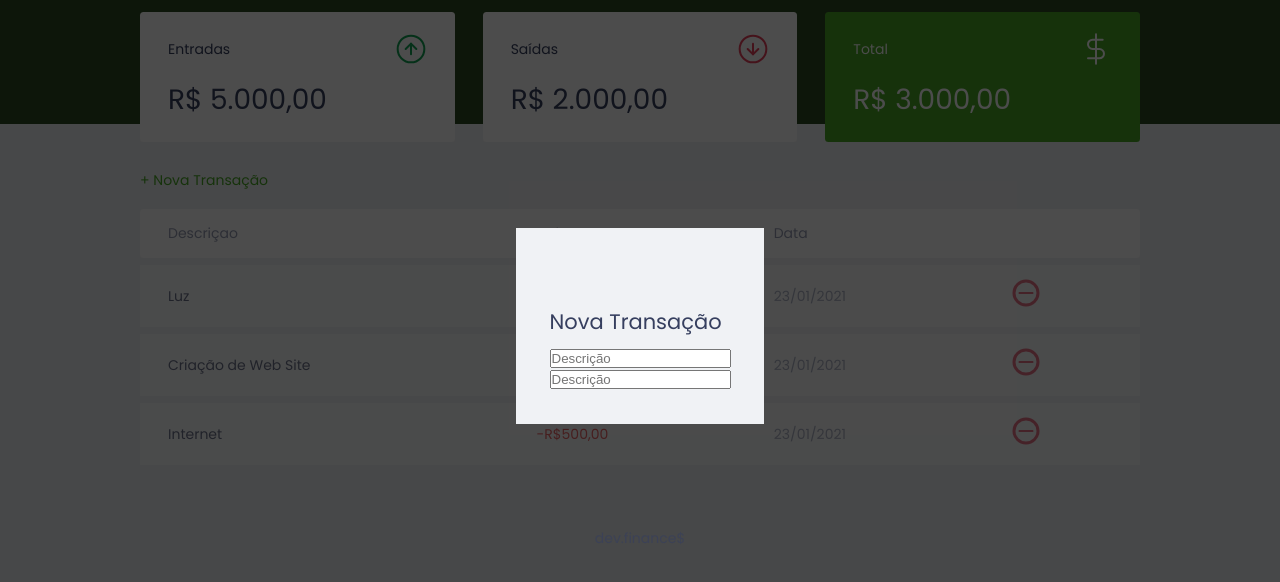
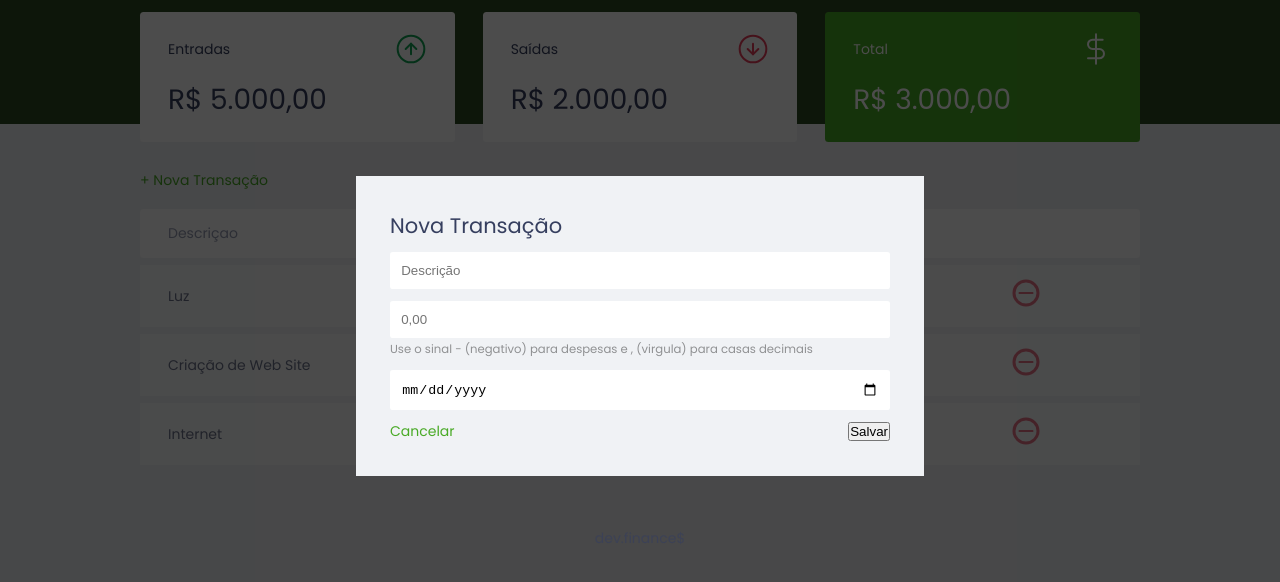
Before and after one commit to donisgtr/maratona-discover, a plain HTML site: page index.html in a window 1280 px wide. Shown: the part 74-656 px from the top of the page. Drawn offline with Linux system fonts and the light colour scheme.

Commit message:
index initial

```diff
--- a/index.html
+++ b/index.html
@@ -104,13 +104,32 @@
             </div>
 
             <div class="input-group">
-              <label class="sr-only" for="amount">Descrição</label>
+              <label class="sr-only" for="amount">Valor</label>
               <input
                 type="number"
+                step="0.01"
                 id="amount"
                 name="amount"
-                placeholder="Descrição"
+                placeholder="0,00"
               />
+
+              <small class="help">Use o sinal - (negativo)  para despesas e , (virgula) para casas decimais</small>
+            </div>
+
+            <div class="input-group">
+              <label
+                class="sr-only"
+                for="date">Data</label>
+              <input
+                type="date"
+                id="date"
+                name="date"
+              />
+            </div>
+
+            <div class="input-group actions">
+              <a href="" class="button cancel">Cancelar</a>
+              <button>Salvar</button>
             </div>
           </form>
         </div>
--- a/styles.css
+++ b/styles.css
@@ -207,6 +207,39 @@ td.expense {
 }
 
 
+/* Form ===================-=== */
+
+#form {
+    max-width: 500px;
+}
+
+#form h2 {
+    margin-top: 0;
+}
+
+input {
+    border: none;
+    border-radius: 0.2rem;
+    padding: 0.8rem;
+    width: 100%;
+}
+
+.input-group {
+    margin-top: 0.8rem;
+}
+
+.input-group small {
+    opacity: 0.4;
+}
+
+.input-group.actions {
+    display: flex;
+    justify-content: space-between;
+    align-items: center;
+}
+
+.input-group.actions a {}
+
 /* Footer ==================== */
 footer {
     text-align: center;
```
